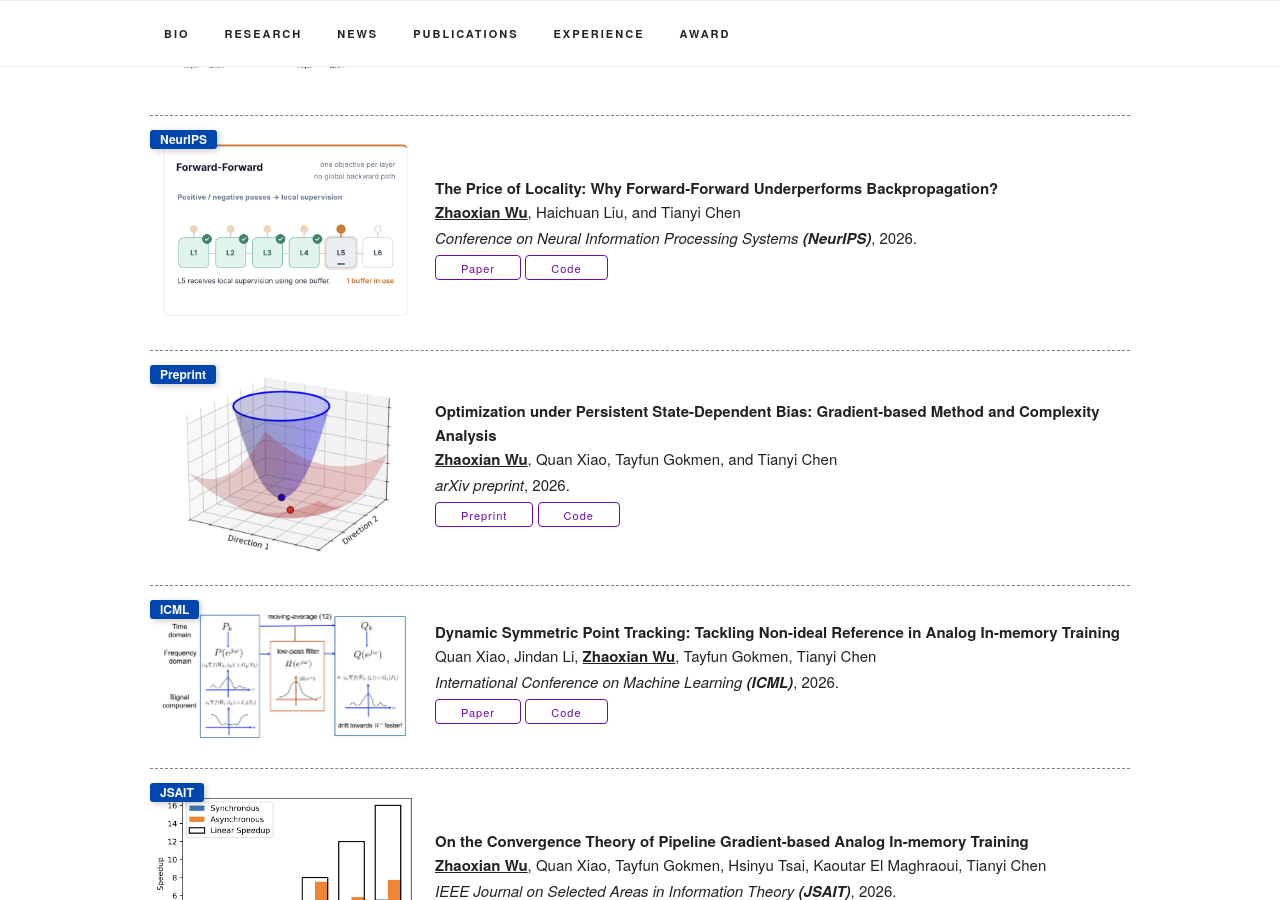
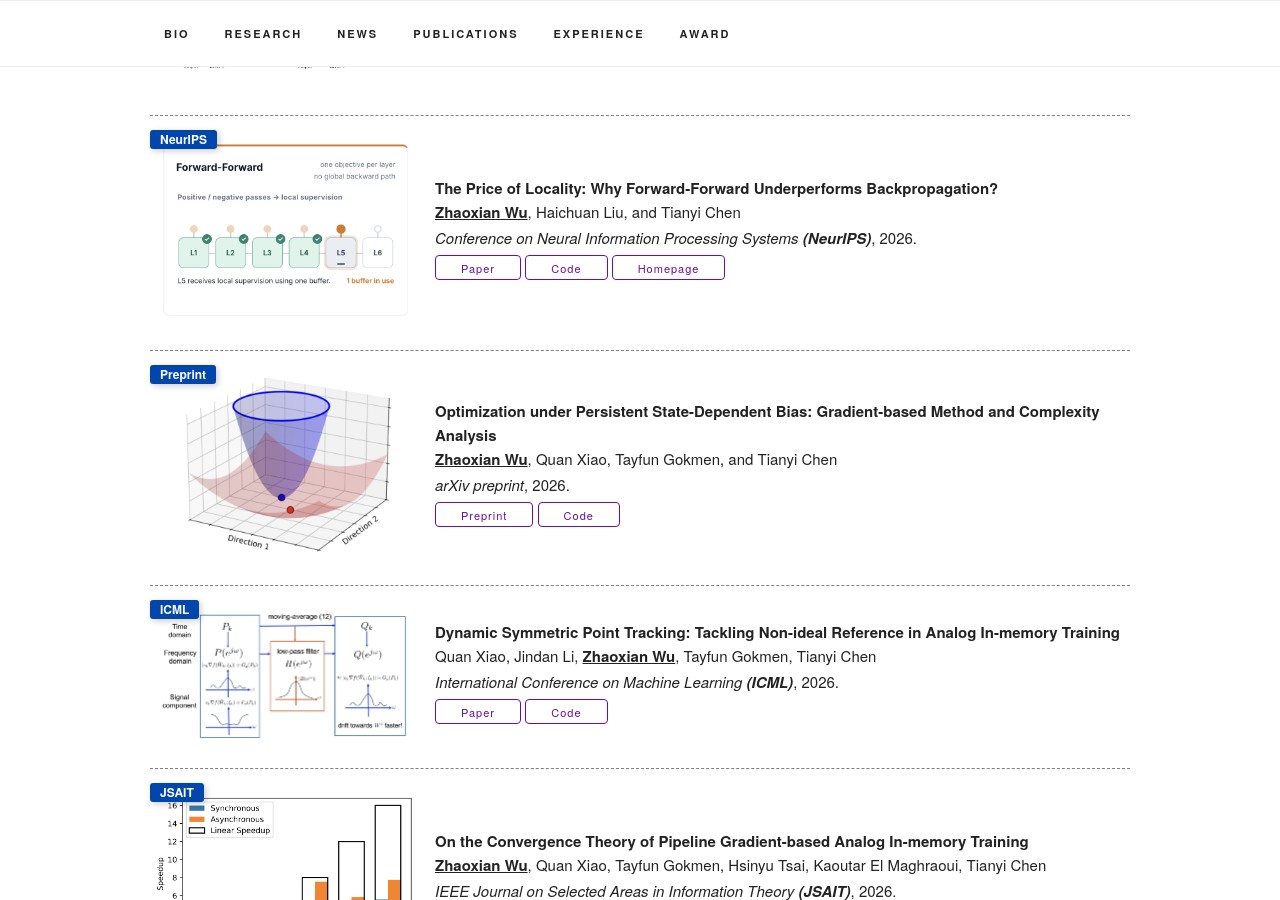
Before and after one commit to Zhaoxian-Wu/Zhaoxian-Wu.github.io, a Jekyll site: the page built from index.html, in a window 1280 px wide and 900 px high, scrolled down 3542 px. Built offline with Jekyll 4.4.1, drawn with Linux system fonts in a browser that asks for light colours; some web fonts are replaced.

Commit message:
Add FFA homepage

```diff
--- a/_data/publications.yaml
+++ b/_data/publications.yaml
@@ -16,6 +16,7 @@ papers:
     year: "2026"
     selected: y
     code: "https://github.com/Zhaoxian-Wu/ffa-theory"
+    homepage: "https://zhaoxian-wu.github.io/ffa-theory/"
     label: "NeurIPS"
     fig: "./assets/pub_figure/transparent/2026-FFA.webp"
 
--- a/index.html
+++ b/index.html
@@ -152,6 +152,10 @@ title: Home
                 <a class="button" href="{{ paper.code }}" target="_blank">Code</a>
               {% endif %}
 
+              {% if paper.homepage %}
+                <a class="button" href="{{ paper.homepage }}" target="_blank" rel="noopener noreferrer">Homepage</a>
+              {% endif %}
+
               {% if paper.data %}
                 <a class="button" href="{{ paper.data }}" target="_blank">Data</a>
               {% endif %}
```
